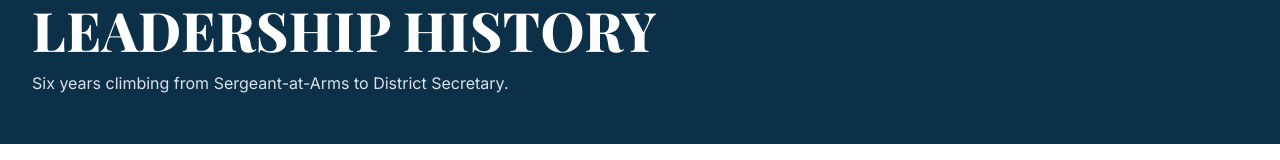
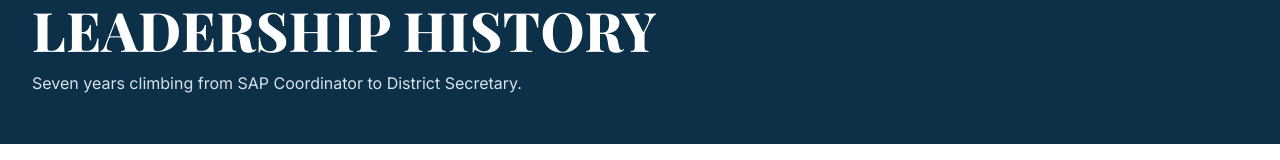
Before and after one commit to rtrcba-del/new-with-seo, a React (Vite) app in the folder client/: page /leadership in a window 1280 px wide. Shown: the part 184-344 px from the top of the page. Built offline with nearby package versions, Linux system fonts and the light colour scheme; no server answers.

Commit message:
Update LeadershipPage.jsx

```diff
--- a/client/src/pages/LeadershipPage.jsx
+++ b/client/src/pages/LeadershipPage.jsx
@@ -13,7 +13,7 @@ export default function LeadershipPage({ leadership }) {
       <PageHeader
         eyebrow="Roles & Responsibilities"
         title="Leadership History"
-        subtitle="Six years climbing from Sergeant-at-Arms to District Secretary."
+        subtitle="Seven years climbing from SAP Coordinator to District Secretary."
       />
       <Leadership leadership={leadership} embedded />
     </>
```
